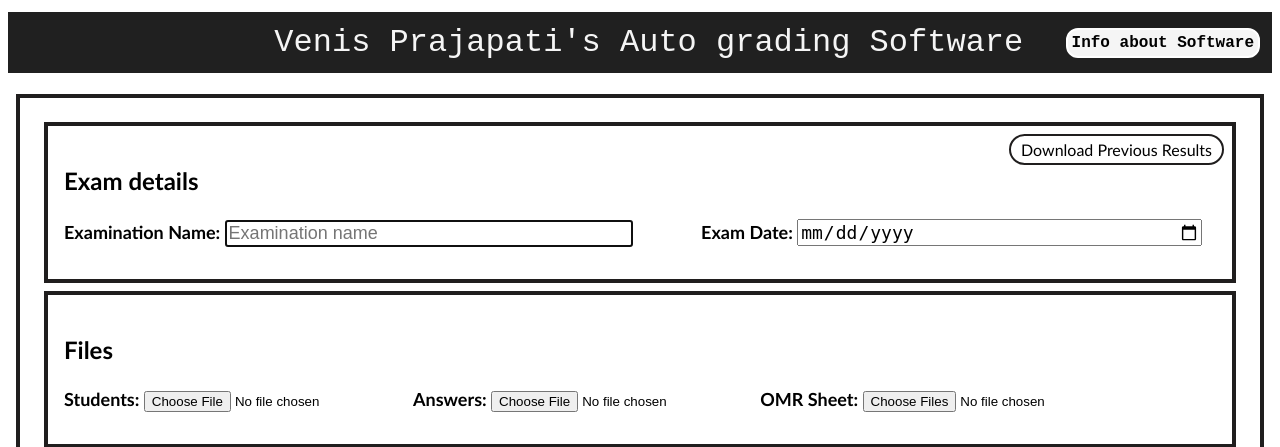
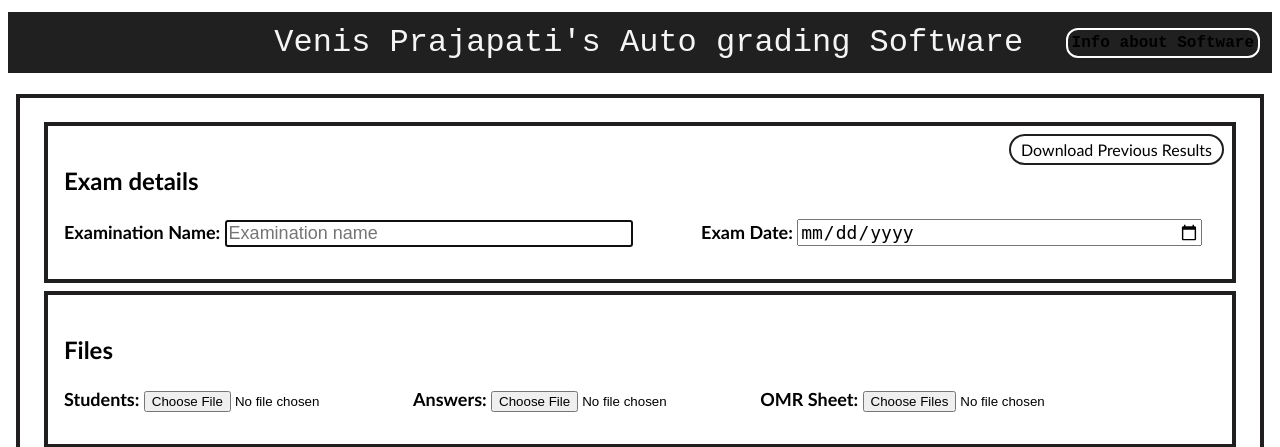
Before and after one commit to venisprajapati/vps-auto-grading-software, a Flask app: page / in a window 1280 px wide. Shown: the top 447 px of the page. Run offline with Flask 2, Linux system fonts and the light colour scheme.

Commit message:
Main ui updates for version v.2 # v.2.8

```diff
--- a/static/css/main.css
+++ b/static/css/main.css
@@ -45,7 +45,6 @@
     color:black;
     font-size: medium;
     font-weight: bold;
-    background-color: whitesmoke;
     border-radius: 12px;
     margin: auto;
     margin-top: 4px;
```
